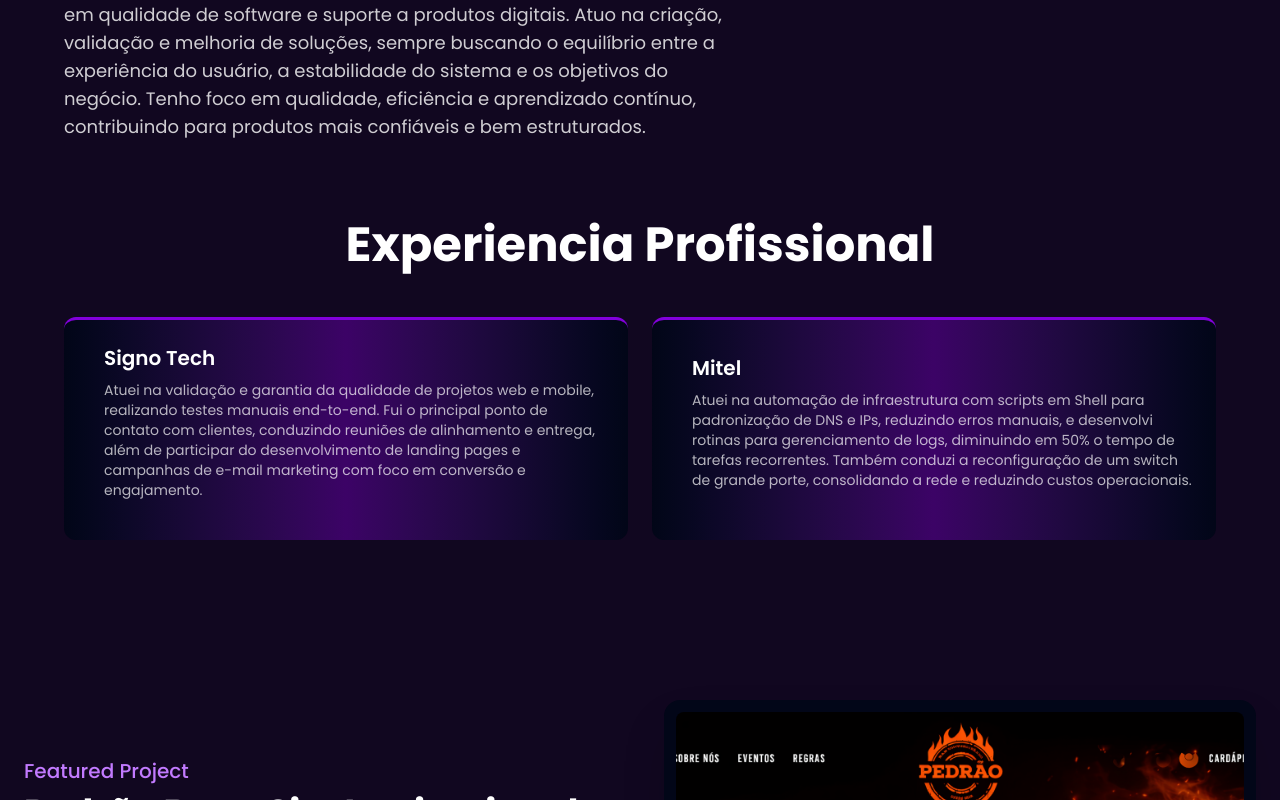
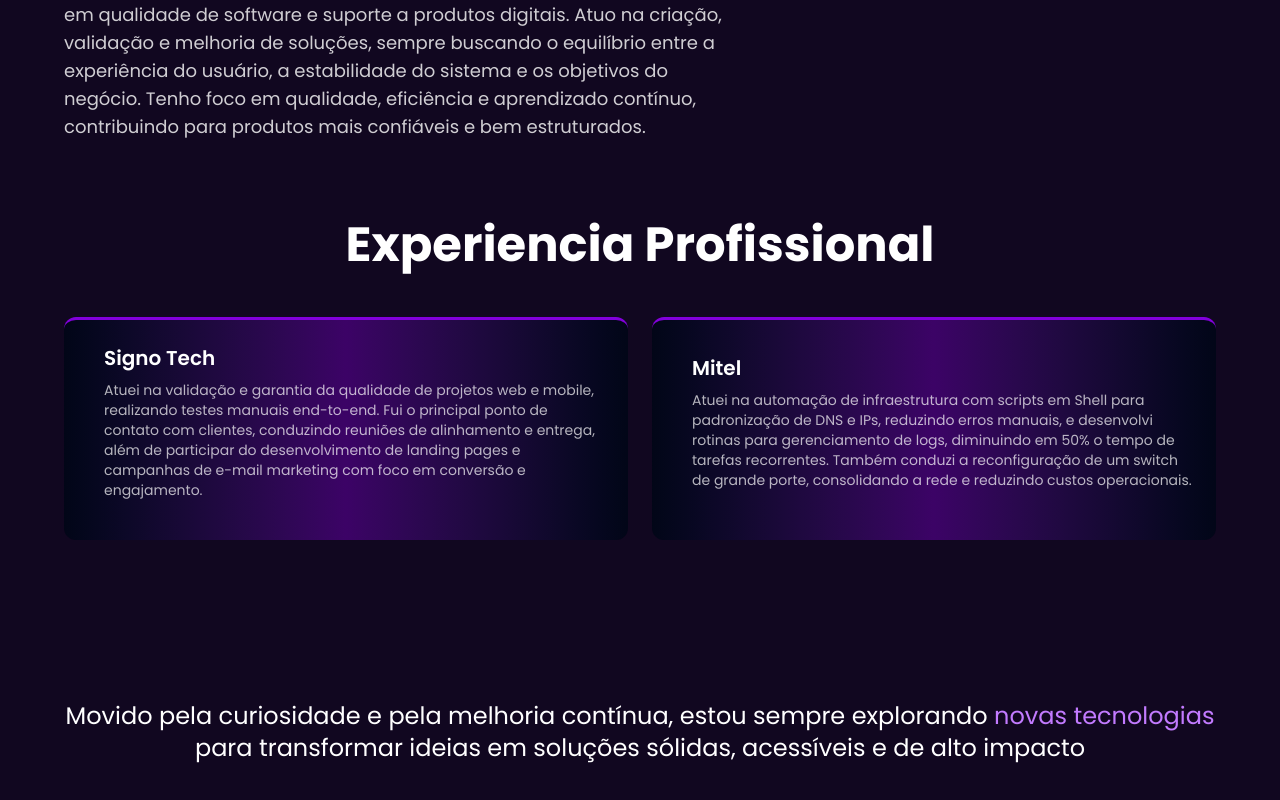
Before and after one commit to GabrielHempel1924/portifolio-gabriel, a Next.js app: page / in a window 1280 px wide. Shown: the part 2000-2800 px from the top of the page. Built offline with nearby package versions, Linux system fonts and the light colour scheme.

Commit message:
ajustes-finais

```diff
--- a/app/components/About.tsx
+++ b/app/components/About.tsx
@@ -7,9 +7,8 @@ export default function About(): React.JSX.Element {
       <div className="container mx-auto max-w-6xl">
         <div className="text-center mb-16">
           <p className="text-2xl max-w-6xl mx-auto">
-            I&apos;m currently looking to join a <span className="text-purple-400">cross-functional team</span><br/> <span className="text-sm">that values
-            improving people&apos;s lives through accessible design</span>
-
+            Movido pela curiosidade e pela melhoria contínua, estou sempre explorando <span className="text-purple-400">novas tecnologias</span><br/> <span className="text-2xl max-w-6xl mx-auto">para transformar ideias em soluções sólidas,
+            acessíveis e de alto impacto </span>
           </p>
         </div>
         <Image
--- a/app/components/Footer.tsx
+++ b/app/components/Footer.tsx
@@ -10,7 +10,8 @@ export default function Footer(): React.JSX.Element {
             Contato
           </h2>
           <p className="text-md text-white/80 max-w-2xl mx-auto mb-8">
-            Estou procurando uma oportunidade para integrar uma equipe multifuncional que valorize a melhoria da vida das pessoas por meio do aprendizado continuo, ou você tem algum projeto em mente? Vamos conversar.
+          Atualmente atuo no setor de produtc development na Mitel.
+Se você tem um projeto, ideia ou desafio técnico em mente, vamos conversar.
           </p>
           <a
             href="mailto:ibii.code@gmail.com"
--- a/app/components/Projects.tsx
+++ b/app/components/Projects.tsx
@@ -54,7 +54,7 @@ export default function Projects(): React.JSX.Element {
                 {/* Text Content */}
                 <div className={`${isEven ? "lg:col-start-2" : ""}`}>
                   <p className="text-purple-400 text-lg lg:text-xl mb-2 font-medium">
-                    Featured Project
+
                   </p>
                   <h3 className="text-3xl lg:text-4xl font-bold text-white mb-6">
                     {project.title}
--- a/app/page.tsx
+++ b/app/page.tsx
@@ -11,7 +11,7 @@ export default function Home(): React.JSX.Element {
       <Header />
       <Banner />
       <Experience />
-
+      <About />
       <Projects />
       <Footer />
     </main>
```
Also changed, not shown: 1 other file (tests, documents, lock files or other folders).
